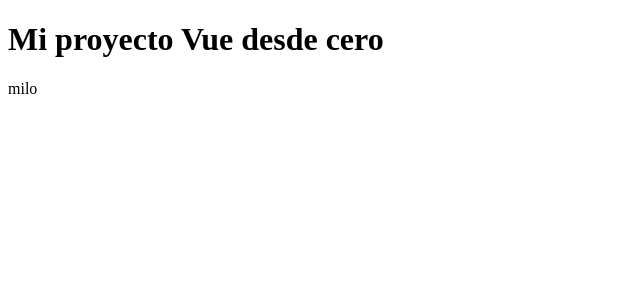
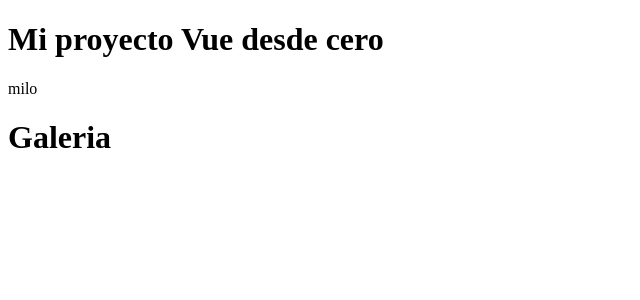
Before and after one commit to Alejandrox23/Vue, a Vue app: page /galeria in a window 1280 px wide. Shown: the top 300 px of the page, without its empty margins (0-640 px from the left). Built offline with nearby package versions, Linux system fonts and the light colour scheme.

Commit message:
Se creo y configuro las vistas y las rutas independientes y funcional las rutas

```diff
--- a/src/view/Contactanos.vue
+++ b/src/view/Contactanos.vue
@@ -1,6 +1,6 @@
 <script setup></script>
 <template>
-
+<h1>contacto</h1>
 </template>
 <style>
 </style>
--- a/src/view/Galeria.vue
+++ b/src/view/Galeria.vue
@@ -1,6 +1,6 @@
 <script setup></script>
 <template>
-
+<h1>Galeria</h1>
 </template>
 <style>
 </style>
--- a/src/view/Inicio.vue
+++ b/src/view/Inicio.vue
@@ -1,6 +1,6 @@
 <script setup></script>
 <template>
-
+<h1>inicio</h1>
 </template>
 <style>
 </style>
--- a/src/view/SobreNosotros.vue
+++ b/src/view/SobreNosotros.vue
@@ -1,6 +1,6 @@
 <script setup></script>
 <template>
-
+<h1>sobre nosotros</h1>
 </template>
 <style>
 </style>
```
